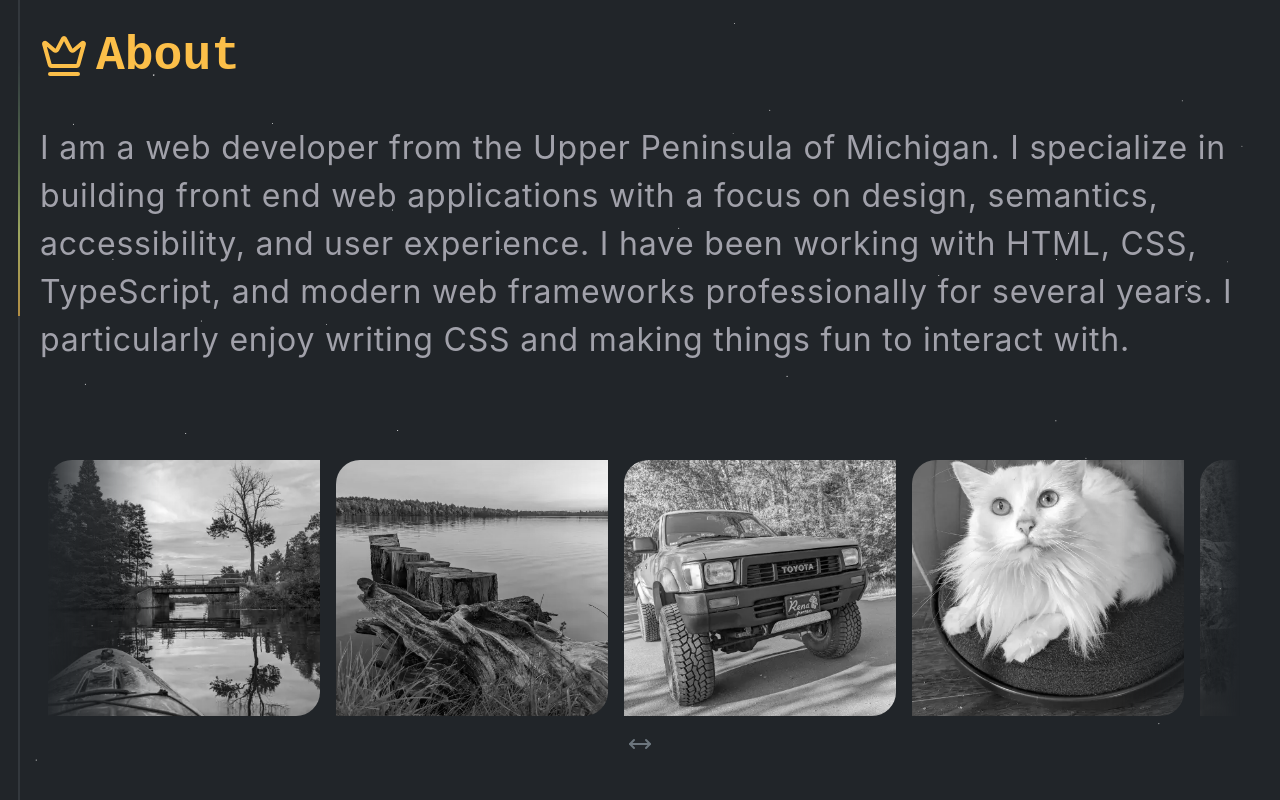
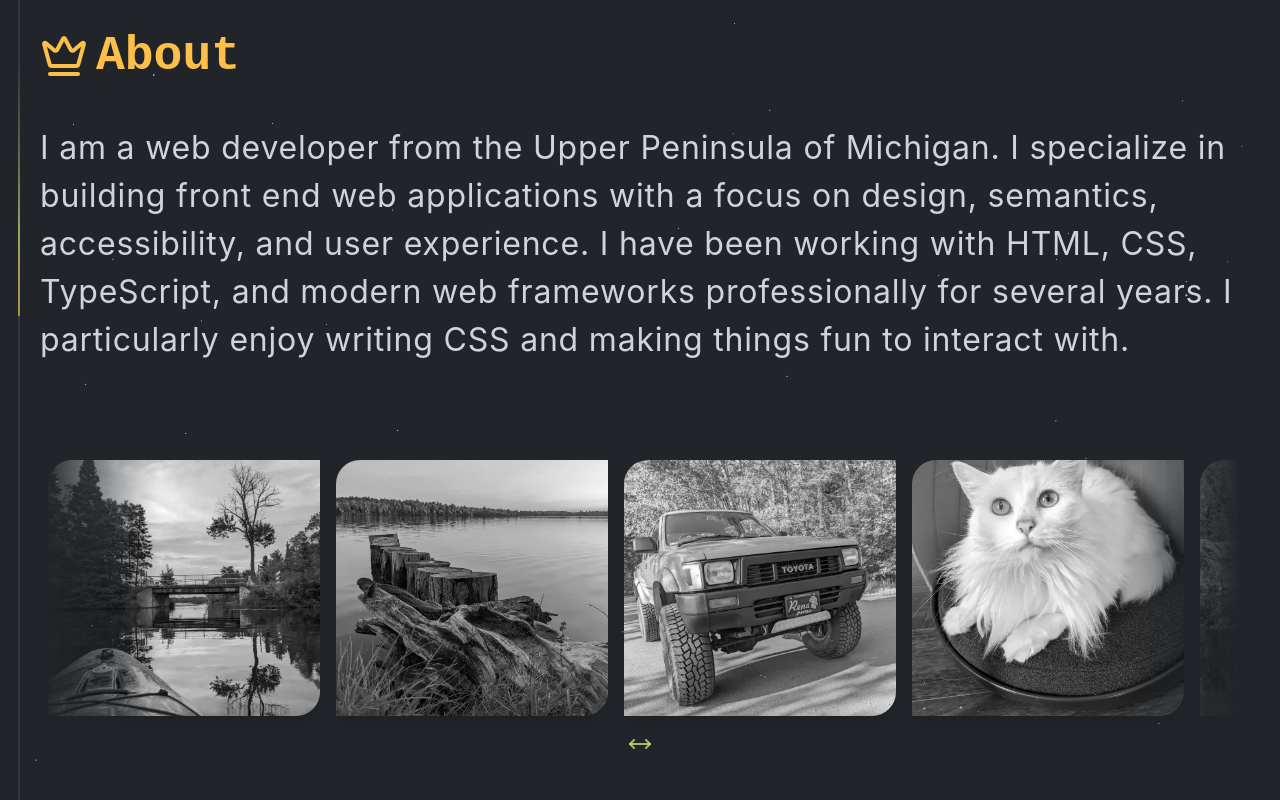
Before and after one commit to FrankieMarie/fmweb.dev, a React (Vite) app: page / in a window 1280 px wide. Shown: the part 860-1660 px from the top of the page. Built offline with nearby package versions, Linux system fonts and the light colour scheme; a web font is replaced by a local one.

Commit message:
in view component

```diff
--- a/src/components/About.tsx
+++ b/src/components/About.tsx
@@ -1,5 +1,6 @@
 import { Link } from '@tanstack/react-router';
 import { Crown } from 'lucide-react';
+import { InView } from './InView';
 
 function About() {
   return (
@@ -10,14 +11,23 @@ function About() {
           <Crown className="hidden md:block" size={48} /> About
         </h1>
       </Link>
-      <p className="mb-20 text-22 tracking-wide text-light md:text-28 lg:text-32">
-        I am a web developer from the Upper Peninsula of Michigan. I specialize
-        in building front end web applications with a focus on design,
-        semantics, accessibility, and user experience. I have been working with
-        HTML, CSS, TypeScript, and modern web frameworks professionally for
-        several years. I particularly enjoy writing CSS and making things fun to
-        interact with.
-      </p>
+      <InView
+        variants={{
+          hidden: { opacity: 0, y: 100, filter: 'blur(4px)' },
+          visible: { opacity: 1, y: 0, filter: 'blur(0px)' }
+        }}
+        viewOptions={{ margin: '0px 0px -200px 0px' }}
+        transition={{ duration: 0.3, ease: 'easeInOut' }}
+      >
+        <p className="mb-20 text-22 tracking-wide text-lighter md:text-28 lg:text-32">
+          I am a web developer from the Upper Peninsula of Michigan. I
+          specialize in building front end web applications with a focus on
+          design, semantics, accessibility, and user experience. I have been
+          working with HTML, CSS, TypeScript, and modern web frameworks
+          professionally for several years. I particularly enjoy writing CSS and
+          making things fun to interact with.
+        </p>
+      </InView>
     </section>
   );
 }
--- a/src/components/Images.tsx
+++ b/src/components/Images.tsx
@@ -23,7 +23,7 @@ function Images() {
               className="h-60 w-60 cursor-grab p-2 py-4 grayscale transition-all hover:grayscale-0 lg:h-72 lg:w-72"
             >
               <img
-                className="pointer-events-none h-full w-full rounded-br-3xl rounded-tl-3xl object-cover"
+                className="pointer-events-none h-full w-full rounded-br-3xl rounded-tl-3xl object-cover shadow-lg"
                 src={image}
                 loading="lazy"
                 alt=""
@@ -32,7 +32,7 @@ function Images() {
           ))}
         </motion.div>
       </div>
-      <MoveHorizontal className="mx-auto text-medium" />
+      <MoveHorizontal className="text-lightGreen/75 mx-auto" />
     </section>
   );
 }
--- /dev/null
+++ b/src/components/InView.tsx
@@ -0,0 +1,47 @@
+import { ReactNode, useRef } from 'react';
+import {
+  motion,
+  useInView,
+  Variant,
+  Transition,
+  UseInViewOptions
+} from 'framer-motion';
+
+interface InViewProps {
+  children: ReactNode;
+  variants?: {
+    hidden: Variant;
+    visible: Variant;
+  };
+  transition?: Transition;
+  viewOptions?: UseInViewOptions;
+}
+
+const defaultVariants = {
+  hidden: { opacity: 0 },
+  visible: { opacity: 1 }
+};
+
+function InView({
+  children,
+  variants = defaultVariants,
+  transition,
+  viewOptions
+}: InViewProps) {
+  const ref = useRef(null);
+  const isInView = useInView(ref, viewOptions);
+
+  return (
+    <motion.div
+      ref={ref}
+      initial="hidden"
+      animate={isInView ? 'visible' : 'hidden'}
+      variants={variants}
+      transition={transition}
+    >
+      {children}
+    </motion.div>
+  );
+}
+
+export { InView };
--- a/src/components/Projects.tsx
+++ b/src/components/Projects.tsx
@@ -1,6 +1,7 @@
 import { CodeXml, Github, SquareArrowOutUpRight } from 'lucide-react';
 import { AnimatedBackground } from './AnimatedBackground';
 import { Link } from '@tanstack/react-router';
+import { InView } from './InView';
 
 function Projects() {
   return (
@@ -11,6 +12,20 @@ function Projects() {
           <CodeXml className="hidden md:block" size={48} /> Projects
         </h1>
       </Link>
+      <InView
+        viewOptions={{ once: false, margin: '0px 0px -250px 0px' }}
+        variants={{
+          hidden: {
+            opacity: 0
+          },
+          visible: {
+            opacity: 1,
+            transition: {
+              staggerChildren: 0.09
+            }
+          }
+        }}
+      >
         <div className="grid gap-4 sm:grid-cols-2 md:grid-cols-3">
           <AnimatedBackground
             className="rounded-lg bg-darker"
@@ -49,6 +64,7 @@ function Projects() {
             ))}
           </AnimatedBackground>
         </div>
+      </InView>
     </section>
   );
 }
```
Lines whose indentation alone changed are shown as unchanged.
